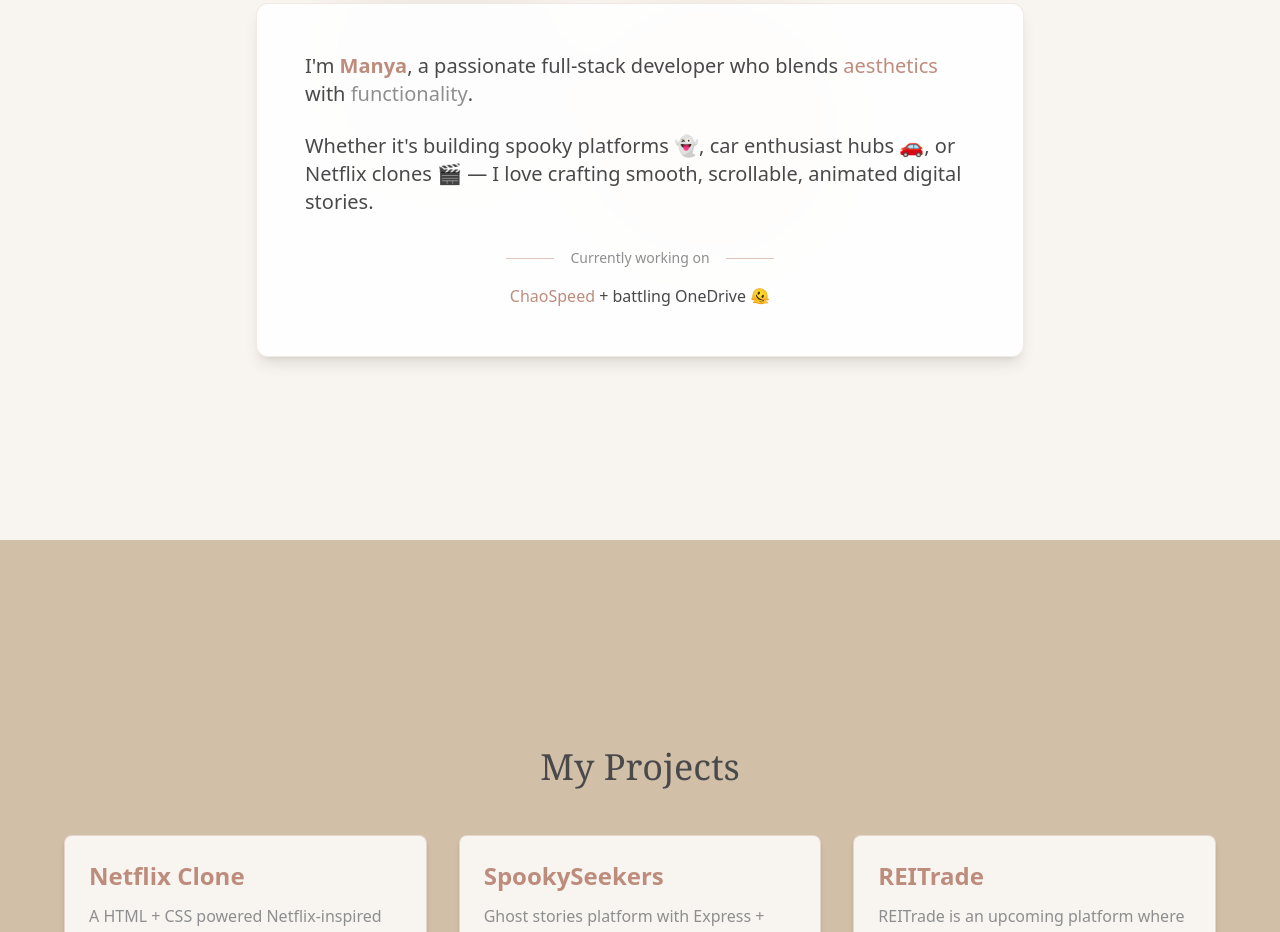
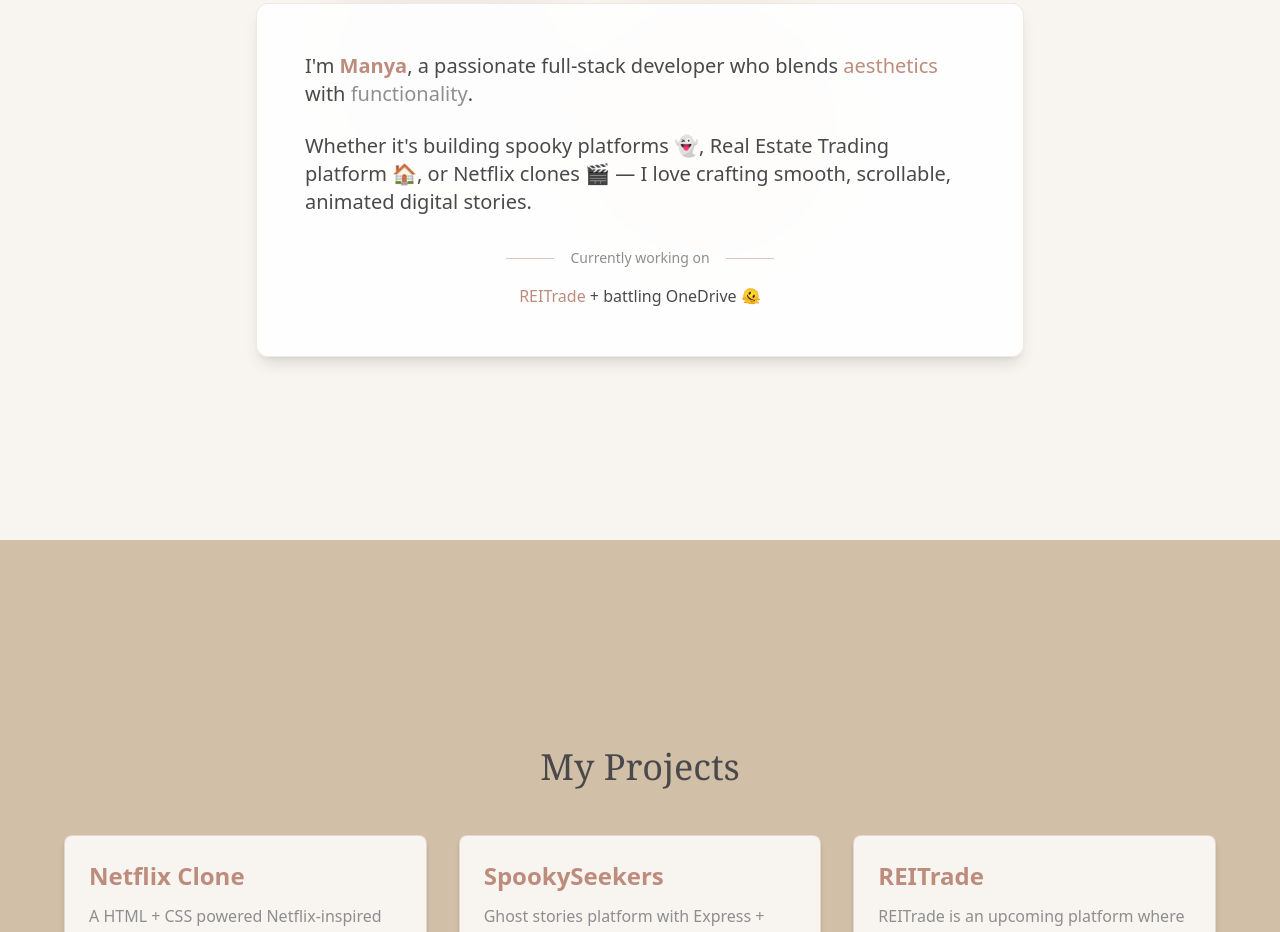
Before and after one commit to manyaa-fr/Manya.dev-Portfolio, a React (Vite) app in the folder client/: page / in a window 1280 px wide. Shown: the part 1060-1992 px from the top of the page. Built offline with nearby package versions, Linux system fonts and the light colour scheme.

Commit message:
Updated About.jsx

```diff
--- a/client/src/components/About.jsx
+++ b/client/src/components/About.jsx
@@ -49,8 +49,8 @@ const About = () => {
             whileInView={{ opacity: 1 }}
             transition={{ delay: 0.4 }}
           >
-            Whether it's building spooky platforms <span className="text-xl">👻</span>, car enthusiast hubs{" "}
-            <span className="text-xl">🚗</span>, or Netflix clones{" "}
+            Whether it's building spooky platforms <span className="text-xl">👻</span>, Real Estate Trading platform{" "}
+            <span className="text-xl">🏠</span>, or Netflix clones{" "}
             <span className="text-xl">🎬</span> — I love crafting smooth, scrollable, animated digital stories.
           </motion.p>
 
@@ -71,7 +71,7 @@ const About = () => {
             whileInView={{ opacity: 1, y: 0 }}
             transition={{ delay: 0.6 }}
           >
-            <span className="text-[#bd8c7d]">ChaoSpeed</span> + battling OneDrive{" "}
+            <span className="text-[#bd8c7d]">REITrade</span> + battling OneDrive{" "}
             <motion.span
               animate={{ rotate: [0, 15, -15, 0] }}
               transition={{ duration: 2, repeat: Infinity }}
```
